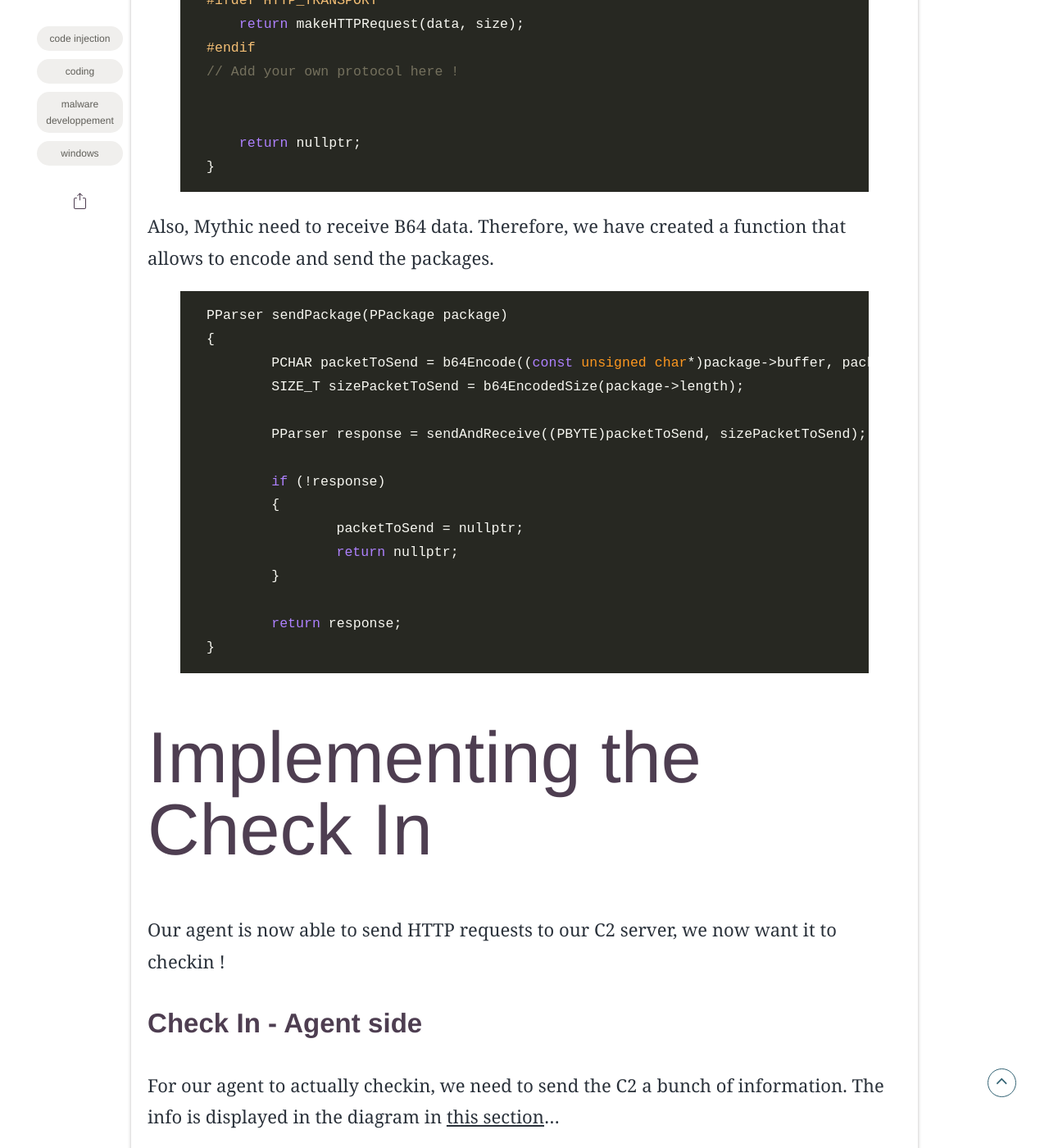
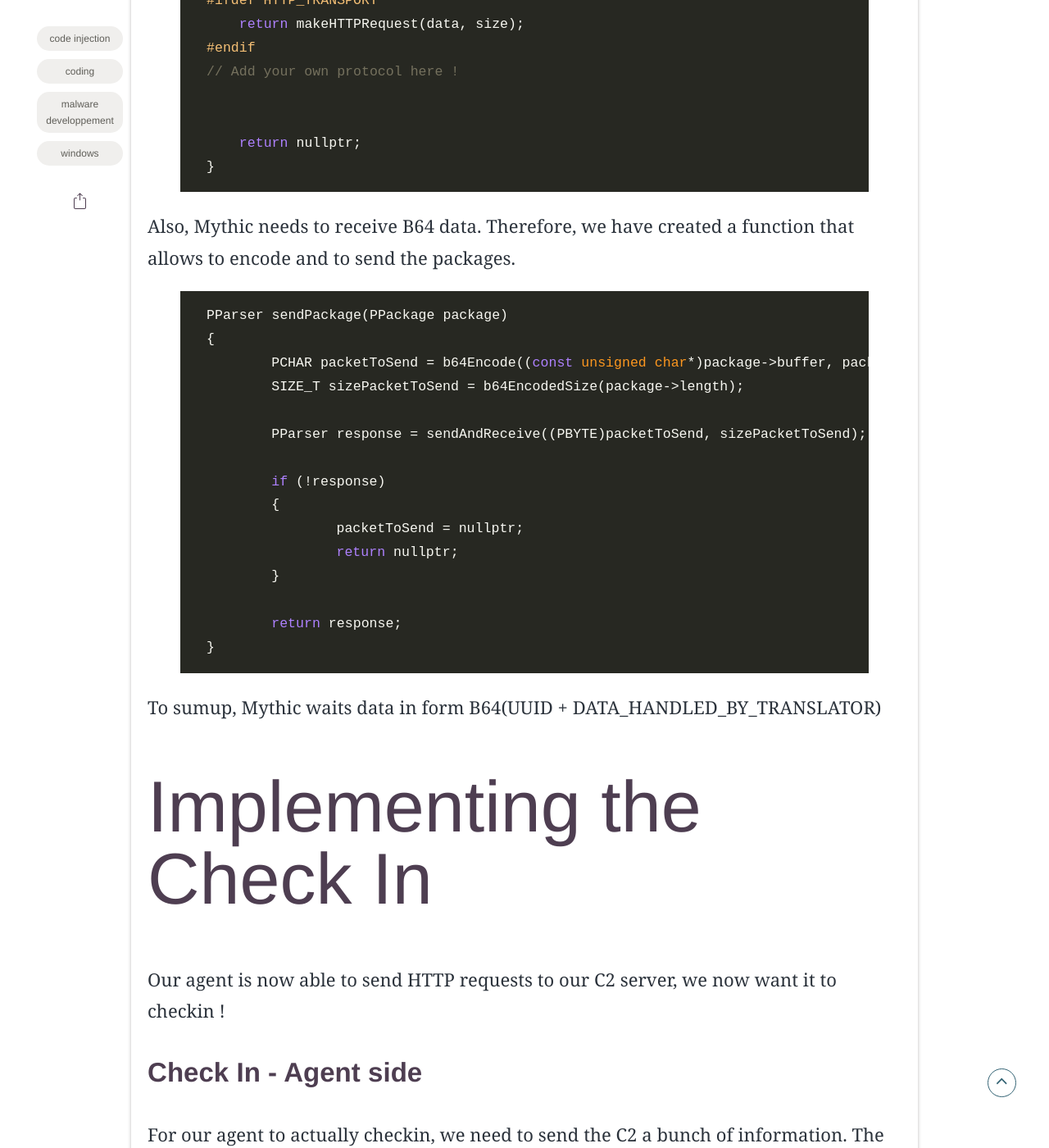
Before and after one commit to Red-Team-SNCF/Red-Team-SNCF.github.io, a Jekyll site: the page built from _posts/2024-04-30-how-to-create-your-own-mythic-agent-in-c.md, in a window 1280 px wide and 1400 px high, scrolled down 29329 px. Shown: the whole window at 82% size. Built offline with Jekyll 4.4.1, drawn with Linux system fonts in a browser that asks for light colours; some web fonts are replaced.

Commit message:
Update 2024-04-30-how-to-create-your-own-mythic-agent-in-c.md

```diff
--- a/_posts/2024-04-30-how-to-create-your-own-mythic-agent-in-c.md
+++ b/_posts/2024-04-30-how-to-create-your-own-mythic-agent-in-c.md
@@ -635,7 +635,7 @@ Parser* sendAndReceive(PBYTE data, SIZE_T size)
 }
 {% endhighlight %}
 
-Also, Mythic need to receive B64 data. Therefore, we have created a function that allows to encode and send the packages.
+Also, Mythic needs to receive B64 data. Therefore, we have created a function that allows to encode and to send the packages.
 
 {% highlight C++ %}
 PParser sendPackage(PPackage package)
@@ -654,6 +654,8 @@ PParser sendPackage(PPackage package)
 	return response;
 }
 {% endhighlight %}
+
+To sumup, Mythic waits data in form B64(UUID + DATA_HANDLED_BY_TRANSLATOR)
 
 # Implementing the Check In
 
```
